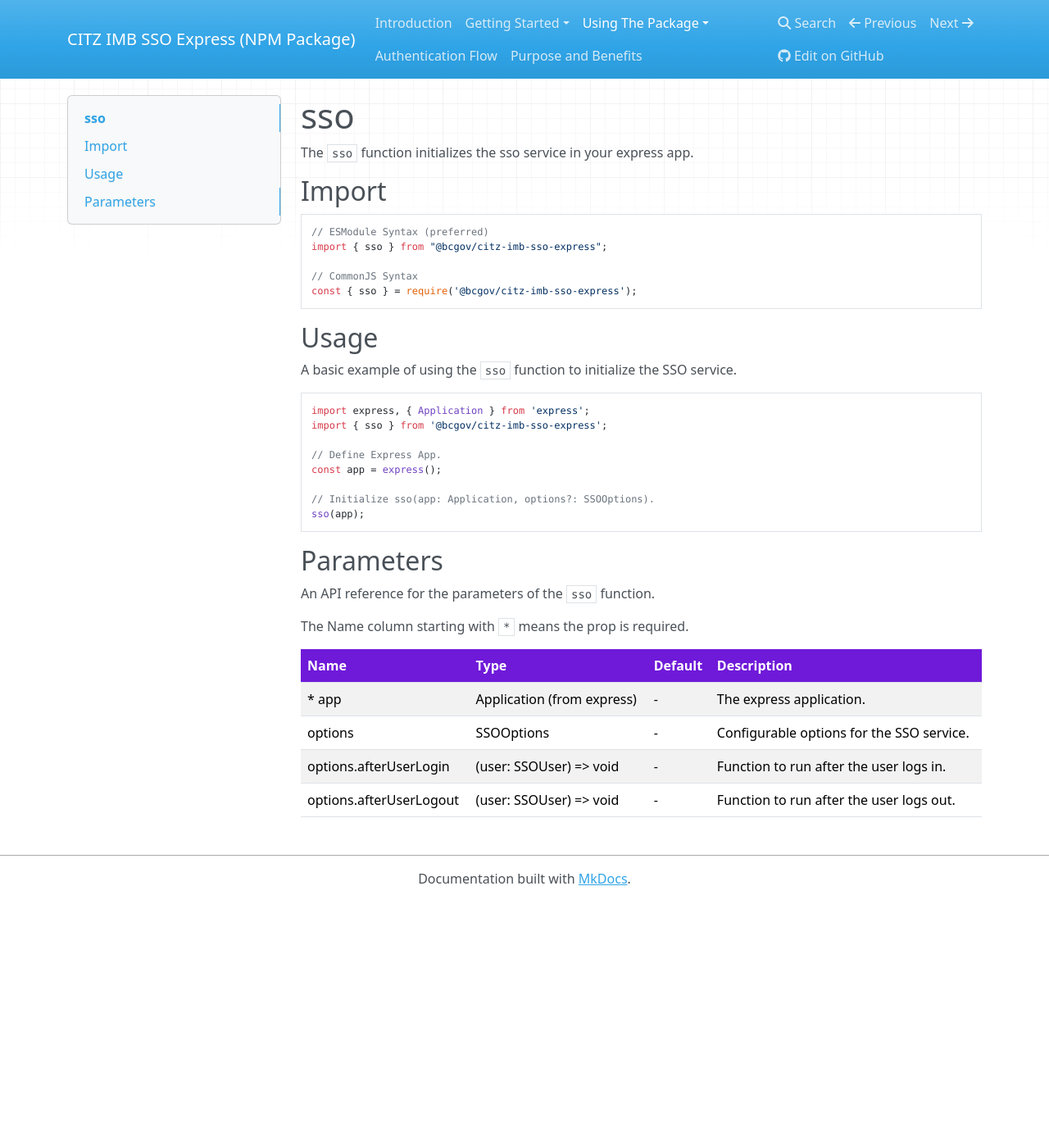
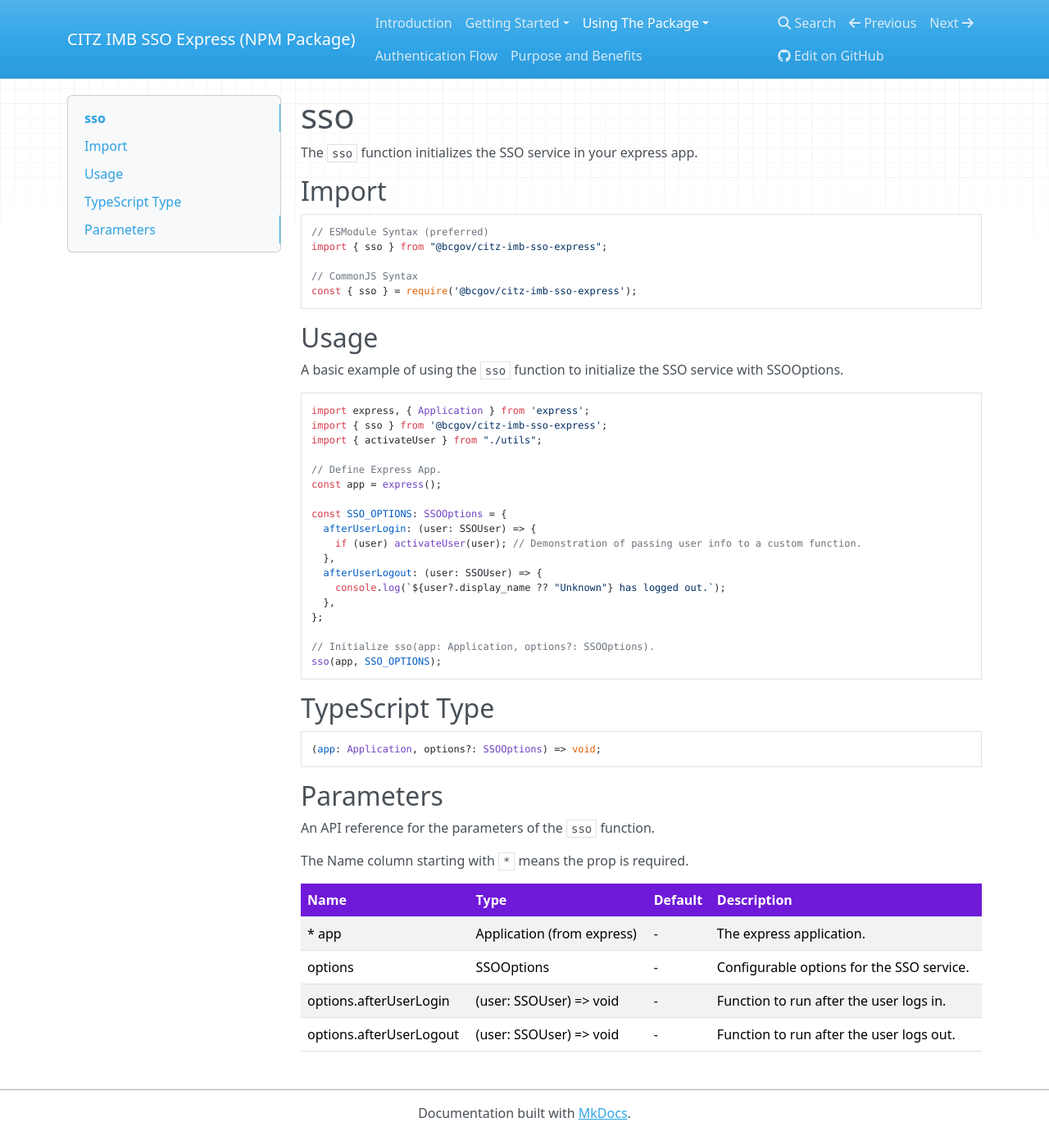
Before and after one commit to bcgov/citz-imb-sso-express, an MkDocs documentation site: the page built from techdocs/docs/using-the-package/apis-&-components/sso.md, in a window 1280 px wide and 1386 px high. Shown: the whole window at 82% size. Built offline with MkDocs 1.6.1, drawn with Linux system fonts in a browser that asks for light colours; nearby versions of some CDN libraries.

````diff
--- a/mkdocs.yml
+++ b/mkdocs.yml
@@ -15,6 +15,7 @@ nav:
       - Initialization Options: using-the-package/init-options.md
       - APIs & Components:
           - sso: using-the-package/apis-&-components/sso.md
+          - protectedRoute: using-the-package/apis-&-components/protected-route.md
       - Module Exports: using-the-package/module-exports.md
       - TypeScript Types: using-the-package/typescript-types.md
       - Troubleshooting: using-the-package/troubleshooting.md
--- a/techdocs/docs/using-the-package/apis-&-components/sso.md
+++ b/techdocs/docs/using-the-package/apis-&-components/sso.md
@@ -1,6 +1,6 @@
 # sso
 
-The `sso` function initializes the sso service in your express app.
+The `sso` function initializes the SSO service in your express app.
 
 ## Import
 
@@ -14,17 +14,33 @@ const { sso } = require('@bcgov/citz-imb-sso-express');
 
 ## Usage
 
-A basic example of using the `sso` function to initialize the SSO service.
+A basic example of using the `sso` function to initialize the SSO service with SSOOptions.
 
 ```JavaScript
 import express, { Application } from 'express';
 import { sso } from '@bcgov/citz-imb-sso-express';
+import { activateUser } from "./utils";
 
 // Define Express App.
 const app = express();
 
+const SSO_OPTIONS: SSOOptions = {
+  afterUserLogin: (user: SSOUser) => {
+    if (user) activateUser(user); // Demonstration of passing user info to a custom function.
+  },
+  afterUserLogout: (user: SSOUser) => {
+    console.log(`${user?.display_name ?? "Unknown"} has logged out.`);
+  },
+};
+
 // Initialize sso(app: Application, options?: SSOOptions).
-sso(app);
+sso(app, SSO_OPTIONS);
+```
+
+## TypeScript Type
+
+```TypeScript
+(app: Application, options?: SSOOptions) => void;
 ```
 
 ## Parameters
````
Also changed, not shown: techdocs/docs/getting-started/quick-start-guide.md (+4 -1 lines), techdocs/docs/using-the-package/apis-&-components/protected-route.md (added, +120 -0 lines), techdocs/docs/using-the-package/init-options.md (+4 -1 lines), techdocs/docs/using-the-package/protecting-a-route.md (+12 -2 lines).
